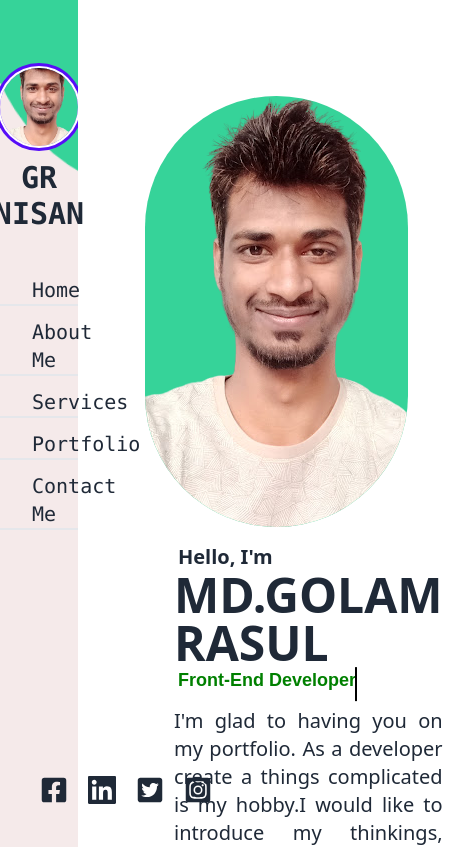
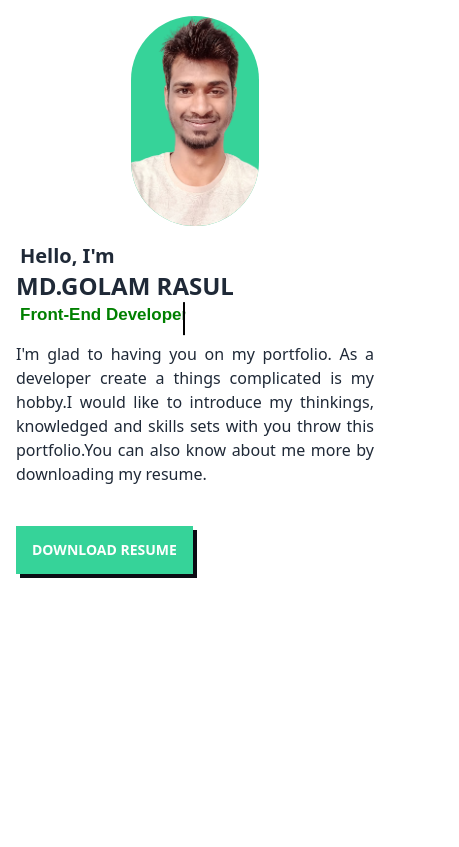
Before and after one commit to grnisna/golamrasul, a React (Create React App) app: page / in a window 390 px wide. Shown: the top 847 px of the page, 459 px wide, since content can reach past the window. Built offline with nearby package versions, Linux system fonts and the light colour scheme.

Commit message:
someing adde4.

```diff
--- a/src/FixedComponent/HomePage/Banner.js
+++ b/src/FixedComponent/HomePage/Banner.js
@@ -4,16 +4,16 @@ import golamrasul from "../../Assets/golamrasul.png";
 
 const Banner = () => {
   return (
-    <div className="hero p-20">
+    <div className=" lg:p-20">
       <div className="hero-content flex-col lg:flex-row-reverse">
         <img
           src={golamrasul}
-          className="bg-success mr-16 rounded-full"
+          className="bg-success lg:mr-16 rounded-full  lg:w-full w-32"
           alt=""
         />
         <div className="">
           <h3 className="text-xl font-bold ml-1 text-deepBlack">Hello, I'm </h3>
-          <h2 className="text-5xl font-bold text-deepBlack">MD.GOLAM RASUL</h2>
+          <h2 className="lg:text-5xl text-2xl font-bold text-deepBlack">MD.GOLAM RASUL</h2>
           <div className="">
             <div className="p p1  ml-1  pr-2">Front-End Developer</div>
             <div className="p p2  ml-1  pr-2">Front-End Developer</div>
@@ -21,7 +21,7 @@ const Banner = () => {
               Front-End Developer <div className="cursor"></div>
             </div>
           </div>
-          <p className="py-10 text-justify font-sans text-xl ">
+          <p className="py-10 text-justify font-sans lg:text-xl ">
             I'm glad to having you on my portfolio. As a developer create a
             things complicated is my hobby.I would like to introduce my
             thinkings, knowledged and skills sets with you throw this
--- a/src/FixedComponent/HomePage/Homepage.js
+++ b/src/FixedComponent/HomePage/Homepage.js
@@ -6,14 +6,14 @@ import Banner from "./Banner";
 
 const Homepage = () => {
   return (
-    <section className="flex justify-items-center">
+    <section className="lg:flex justify-items-center">
 
       <div style={{
           background:`url(${menuBG})`,
           backgroundSize:"cover"
-        }} className="w-[20%]"><MenuSection/></div>
+        }} className="lg:w-[20%] hidden lg:block"><MenuSection/></div>
 
-      <div className="w-[80%] "><Banner /></div>
+      <div className="lg:w-[80%] "><Banner /></div>
 
     </section>
   );
--- a/src/StyleCss/Homepage.css
+++ b/src/StyleCss/Homepage.css
@@ -15,7 +15,7 @@
   font-family: sans-serif;
   font-weight: bold;
   white-space: nowrap;
-  font-size: 18px;
+  font-size: 17px;
 }
 
 .p1 {
```
